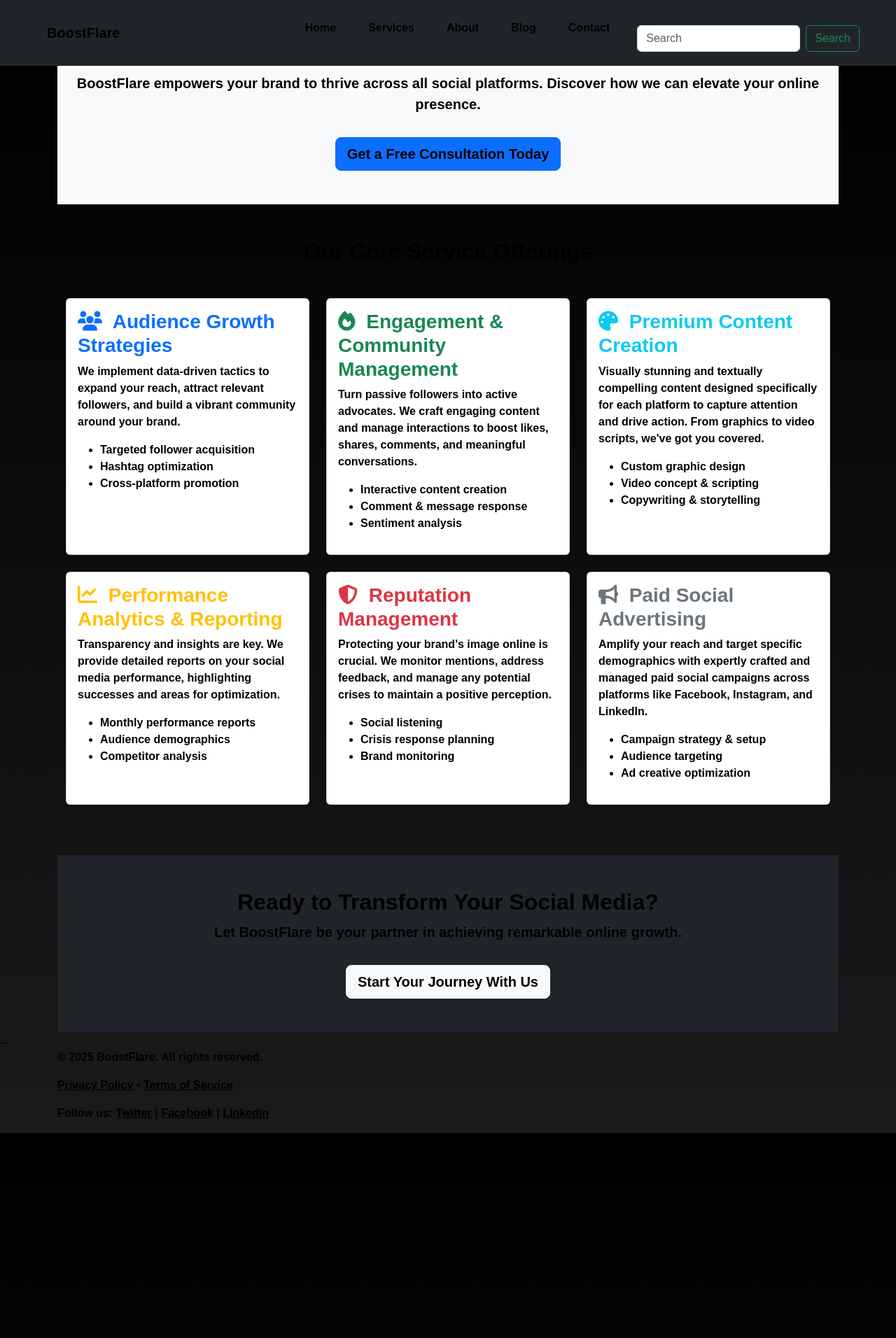
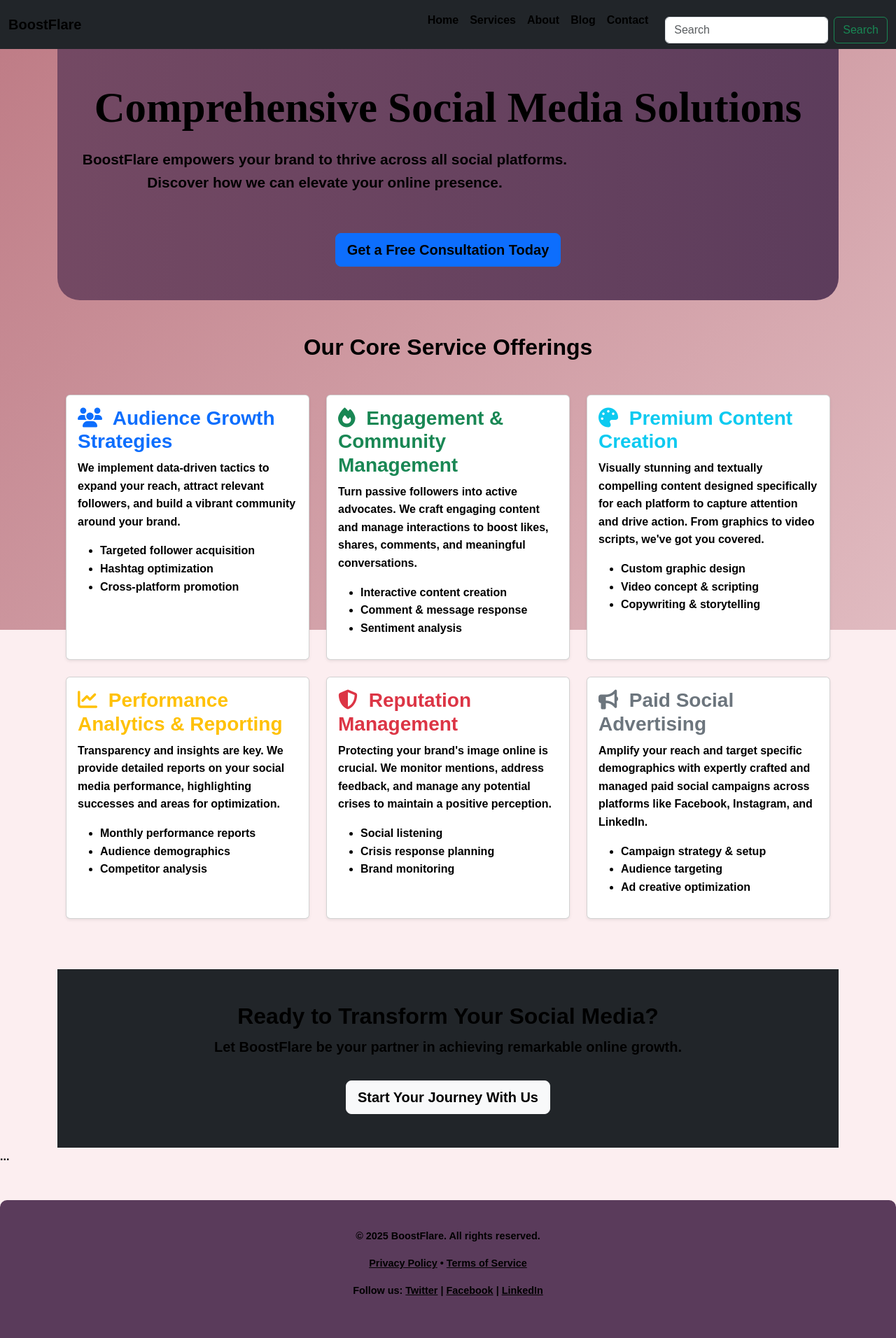
Before and after one commit to candra2012/BoostFlare, a Jekyll site: the page built from services.html, in a window 1280 px wide. Shown: the whole page at 70% size. Built offline with Jekyll 4.4.1, drawn with Linux system fonts in a browser that asks for light colours; before the commit the page ends 1619 px from its top, so only the background shows below that.

Commit message:
Update style.css

```diff
--- a/assets/css/style.css
+++ b/assets/css/style.css
@@ -1,45 +1,343 @@
-/* Global Styles */ body { margin: 0; font-family: 'Arial', sans-serif; background: linear-gradient(to bottom, #000000, #1a1a1a); color: #ffffff; font-weight: bold; }
+/* === COLOR PALETTE === */
+:root {
+  --lavender-blush: #FCEEF0;
+  --rose-gold: #B76E79;
+  --soft-grey: #D8D8D8;
+  --deep-plum: #5A3B5B;
+  --hint-of-gold: #DAA520;
+  --white-text: #FFFFFF;
+}
 
-h1, h2, h3, h4, h5, h6, p, span, a { color: #ffffff; font-weight: bold; }
+/* === RESET & GLOBAL === */
+* {
+  margin: 0;
+  padding: 0;
+  box-sizing: border-box;
+}
 
-/* Navbar */ .navbar { display: flex; justify-content: space-between; align-items: center; padding: 20px 40px; background-color: transparent; position: absolute; width: 100%; z-index: 1000; }
+body {
+  font-family: 'Montserrat', sans-serif;
+  line-height: 1.6;
+  background-color: var(--lavender-blush);
+  color: var(--white-text);
+  overflow-x: hidden;
+  font-weight: bold;
+}
 
-.navbar a { color: #ffffff; text-decoration: none; margin: 0 15px; font-weight: bold; }
+/* === BACKGROUND ANIMATION === */
+.animated-background {
+  position: fixed;
+  top: 0;
+  left: 0;
+  width: 100%;
+  height: 100%;
+  z-index: -1;
+  background: linear-gradient(135deg, var(--deep-plum), var(--rose-gold), var(--lavender-blush));
+  background-size: 400% 400%;
+  animation: gradientAnimation 15s ease infinite;
+}
 
-.hamburger { display: none; flex-direction: column; cursor: pointer; }
+@keyframes gradientAnimation {
+  0% { background-position: 0% 50%; }
+  50% { background-position: 100% 50%; }
+  100% { background-position: 0% 50%; }
+}
 
-.hamburger span { height: 3px; width: 25px; background: #ffffff; margin: 4px 0; transition: 0.4s; }
+/* === TYPOGRAPHY OVERRIDE === */
+body, h1, h2, h3, h4, h5, h6, p, span, li, a {
+  color: var(--white-text) !important;
+  font-weight: bold;
+}
 
-/* Hero Section */ .hero { height: 100vh; background: linear-gradient(to right, #000000, #1a1a1a); display: flex; flex-direction: column; justify-content: center; align-items: center; text-align: center; padding: 0 20px; }
+/* === HEADER === */
+header {
+  display: flex;
+  justify-content: space-between;
+  align-items: center;
+  padding: 20px 0;
+}
 
-.hero h1 { font-size: 3em; margin-bottom: 0.5em; }
+.header-left {
+  display: flex;
+  align-items: center;
+  gap: 15px;
+}
 
-.hero p { font-size: 1.2em; max-width: 600px; line-height: 1.6em; }
+.logo {
+  font-family: 'Playfair Display', serif;
+  font-size: 2.2em;
+  color: var(--rose-gold);
+  text-decoration: none;
+  font-weight: 700;
+}
 
-/* Zigzag Section */ .zigzag-section { padding: 80px 20px; background: #111111; display: flex; flex-direction: column; gap: 60px; }
+/* === HAMBURGER === */
+.hamburger-menu {
+  background: none;
+  border: none;
+  font-size: 1.8em;
+  color: var(--white-text);
+  cursor: pointer;
+  display: block;
+  padding: 5px;
+}
 
-.zigzag-content { display: flex; flex-direction: row; align-items: center; gap: 40px; flex-wrap: wrap; }
+.mobile-nav {
+  position: fixed;
+  top: 0;
+  left: -250px;
+  width: 250px;
+  height: 100%;
+  background-color: rgba(90, 59, 91, 0.95);
+  box-shadow: 2px 0 10px rgba(0, 0, 0, 0.1);
+  transition: left 0.3s ease-in-out;
+  z-index: 100;
+  padding-top: 80px;
+}
 
-.zigzag-img { flex: 1 1 45%; max-width: 100%; transform: translateX(100%); transition: transform 0.8s ease-out, opacity 0.8s ease-out; }
+.mobile-nav.active {
+  left: 0;
+}
 
-.zigzag-text { flex: 1 1 45%; font-size: 1.1em; line-height: 1.8em; color: #ffffff; font-weight: bold; }
+.mobile-nav ul {
+  list-style: none;
+  padding: 0;
+}
 
-.animate-slide-left { transform: translateX(0); opacity: 1; }
+.mobile-nav ul li {
+  border-bottom: 1px solid rgba(255, 255, 255, 0.2);
+}
 
-/* Responsive */ @media (max-width: 768px) { .zigzag-content { flex-direction: column; }
+.mobile-nav ul li a {
+  display: block;
+  padding: 15px 20px;
+  text-decoration: none;
+  color: var(--white-text);
+  font-weight: 500;
+  transition: background-color 0.3s ease, color 0.3s ease;
+}
 
-.hero h1 { font-size: 2em; }
+.mobile-nav ul li a:hover {
+  background-color: rgba(252, 238, 240, 0.2);
+  color: var(--rose-gold);
+}
 
-.hero p { font-size: 1em; }
+/* === SEARCH === */
+.search-container {
+  display: flex;
+  align-items: center;
+  position: relative;
+}
 
-.hamburger { display: flex; }
+.search-input {
+  border: 1px solid rgba(255, 255, 255, 0.5);
+  padding: 8px 12px;
+  border-radius: 20px;
+  outline: none;
+  width: 0;
+  transition: width 0.3s ease-in-out, padding 0.3s ease-in-out;
+  opacity: 0;
+  visibility: hidden;
+  margin-right: -25px;
+  background-color: rgba(255, 255, 255, 0.1);
+  color: var(--white-text);
+}
 
-.navbar-menu { display: none; flex-direction: column; background: rgba(0, 0, 0, 0.9); position: absolute; top: 60px; right: 0; width: 100%; text-align: center; }
+.search-input::placeholder {
+  color: rgba(255, 255, 255, 0.7);
+}
 
-.navbar-menu a { padding: 15px 0; border-bottom: 1px solid #333; }
+.search-input.active {
+  width: 180px;
+  padding: 8px 35px 8px 12px;
+  opacity: 1;
+  visibility: visible;
+  margin-right: 0;
+}
 
-.navbar-menu.active { display: flex; } }
+.search-button {
+  background: none;
+  border: none;
+  color: var(--white-text);
+  font-size: 1.2em;
+  cursor: pointer;
+  position: absolute;
+  right: 0;
+  padding: 5px;
+}
 
-/* Image Appearance Trigger */ .zigzag-img.animate-slide-left { transform: translateX(0); opacity: 1; }
+/* === HERO === */
+.hero-section {
+  padding: 100px 20px;
+  text-align: center;
+  background: linear-gradient(270deg, var(--deep-plum), var(--rose-gold));
+  background-size: 400% 400%;
+  animation: gradientMove 12s ease infinite;
+  border-radius: 0 0 2rem 2rem;
+}
 
-/* Optional: Smooth scroll */ html { scroll-behavior: smooth; }
+@keyframes gradientMove {
+  0% { background-position: 0% 50%; }
+  50% { background-position: 100% 50%; }
+  100% { background-position: 0% 50%; }
+}
+
+.hero-section h1 {
+  font-family: 'Playfair Display', serif;
+  font-size: 3.8em;
+  line-height: 1.2;
+  margin-bottom: 20px;
+}
+
+.hero-section p {
+  font-size: 1.3em;
+  max-width: 700px;
+  margin-bottom: 40px;
+}
+
+.cta-button {
+  display: inline-block;
+  background-color: var(--rose-gold);
+  color: var(--white-text);
+  padding: 15px 35px;
+  text-decoration: none;
+  border-radius: 5px;
+  font-weight: 700;
+  font-size: 1.1em;
+  transition: background-color 0.3s ease, transform 0.3s ease;
+}
+
+.cta-button:hover {
+  background-color: var(--deep-plum);
+  transform: translateY(-3px);
+}
+
+/* === CONTENT SECTIONS === */
+.section {
+  padding: 80px 0;
+  text-align: center;
+  background-color: transparent;
+  margin-bottom: 40px;
+  border-radius: 10px;
+}
+
+.section h2 {
+  font-family: 'Playfair Display', serif;
+  font-size: 2.8em;
+  font-weight: 700;
+  margin-bottom: 50px;
+}
+
+.services-grid {
+  display: grid;
+  grid-template-columns: repeat(auto-fit, minmax(300px, 1fr));
+  gap: 30px;
+  margin-top: 50px;
+}
+
+.service-card {
+  background-color: rgba(255, 255, 255, 0.1);
+  padding: 30px;
+  border-radius: 8px;
+  box-shadow: 0 4px 15px rgba(0, 0, 0, 0.15);
+  text-align: left;
+  transition: transform 0.3s ease, box-shadow 0.3s ease;
+}
+
+.service-card:hover {
+  transform: translateY(-5px);
+  box-shadow: 0 6px 20px rgba(0, 0, 0, 0.25);
+}
+
+.service-card h3 {
+  font-family: 'Playfair Display', serif;
+  color: var(--rose-gold);
+  font-size: 1.8em;
+  margin-bottom: 15px;
+}
+
+.service-card p {
+  font-size: 1em;
+}
+
+/* === FOOTER === */
+footer {
+  text-align: center;
+  padding: 40px 0;
+  background-color: var(--deep-plum);
+  color: var(--soft-grey);
+  font-size: 0.9em;
+  margin-top: 50px;
+  border-top-left-radius: 10px;
+  border-top-right-radius: 10px;
+}
+
+footer .social-links a {
+  color: var(--soft-grey);
+  margin: 0 10px;
+  font-size: 1.2em;
+  text-decoration: none;
+  transition: color 0.3s ease;
+}
+
+footer .social-links a:hover {
+  color: var(--rose-gold);
+}
+
+/* === ZIG-ZAG IMAGE SECTION === */
+.zigzag-section {
+  margin-bottom: 60px;
+  opacity: 0;
+  transition: opacity 0.8s ease-out;
+}
+
+.zigzag-section.visible {
+  opacity: 1;
+}
+
+.zigzag-content {
+  display: flex;
+  flex-wrap: wrap;
+  align-items: center;
+  justify-content: center;
+  gap: 40px;
+  max-width: 1200px;
+  margin: 0 auto;
+  padding: 20px;
+}
+
+.zigzag-img {
+  flex: 1 1 600px;
+  max-width: 700px;
+  width: 100%;
+  height: auto;
+  animation: slideInLeft 1s ease-out forwards;
+}
+
+.zigzag-img img {
+  width: 100%;
+  height: auto;
+  object-fit: cover;
+  display: block;
+}
+
+.zigzag-content p {
+  flex: 1 1 500px;
+}
+
+/* === ANIMASI SLIDE IN KIRI === */
+@keyframes slideInLeft {
+  from {
+    transform: translateX(-100%);
+    opacity: 0;
+  }
+  to {
+    transform: translateX(0);
+    opacity: 1;
+  }
+}
+
+/* === RESPONSIVE === */
+@media (min-width: 768px) {
+  .hamburger-menu { display: none; }
+}
```
